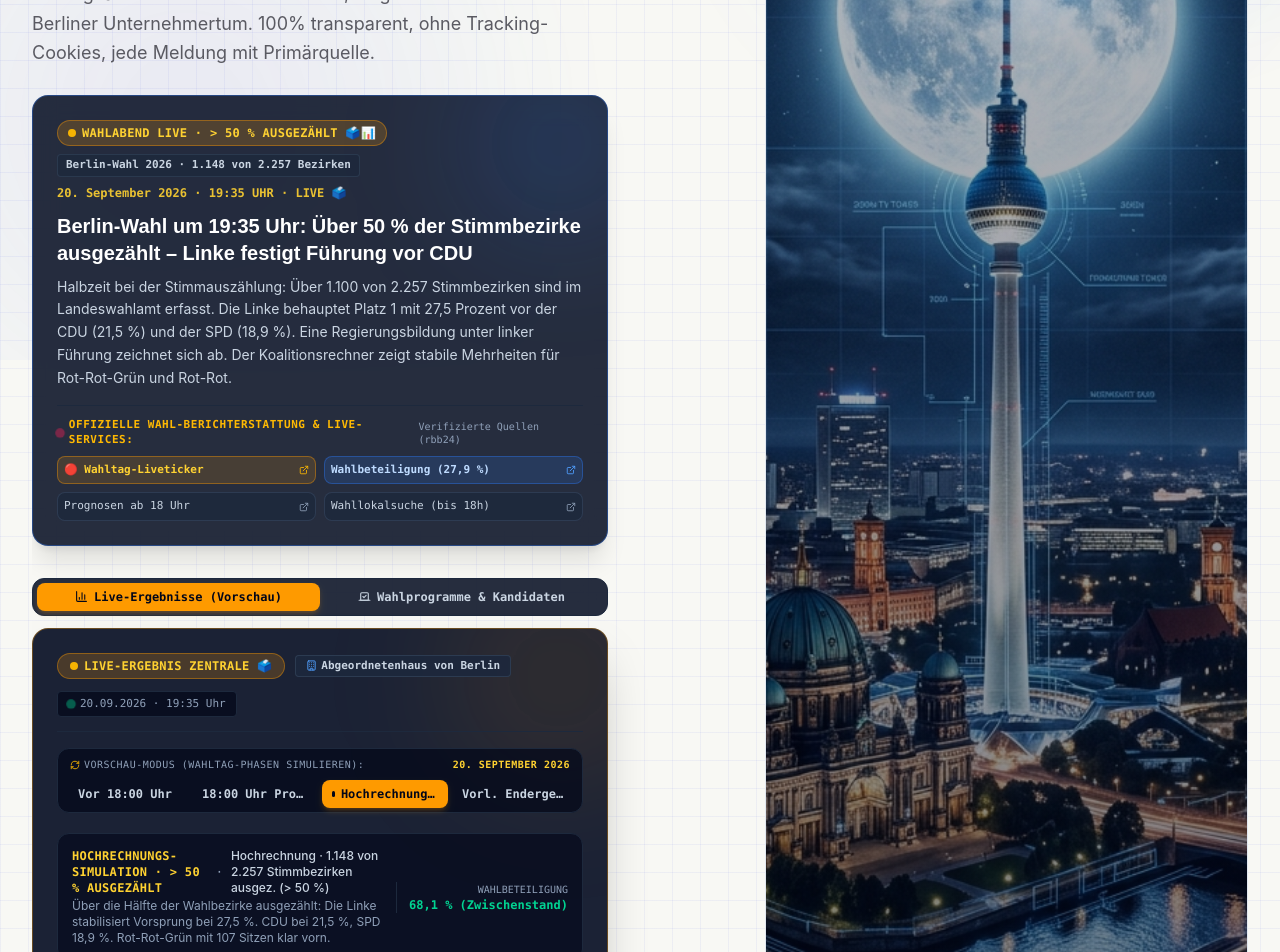
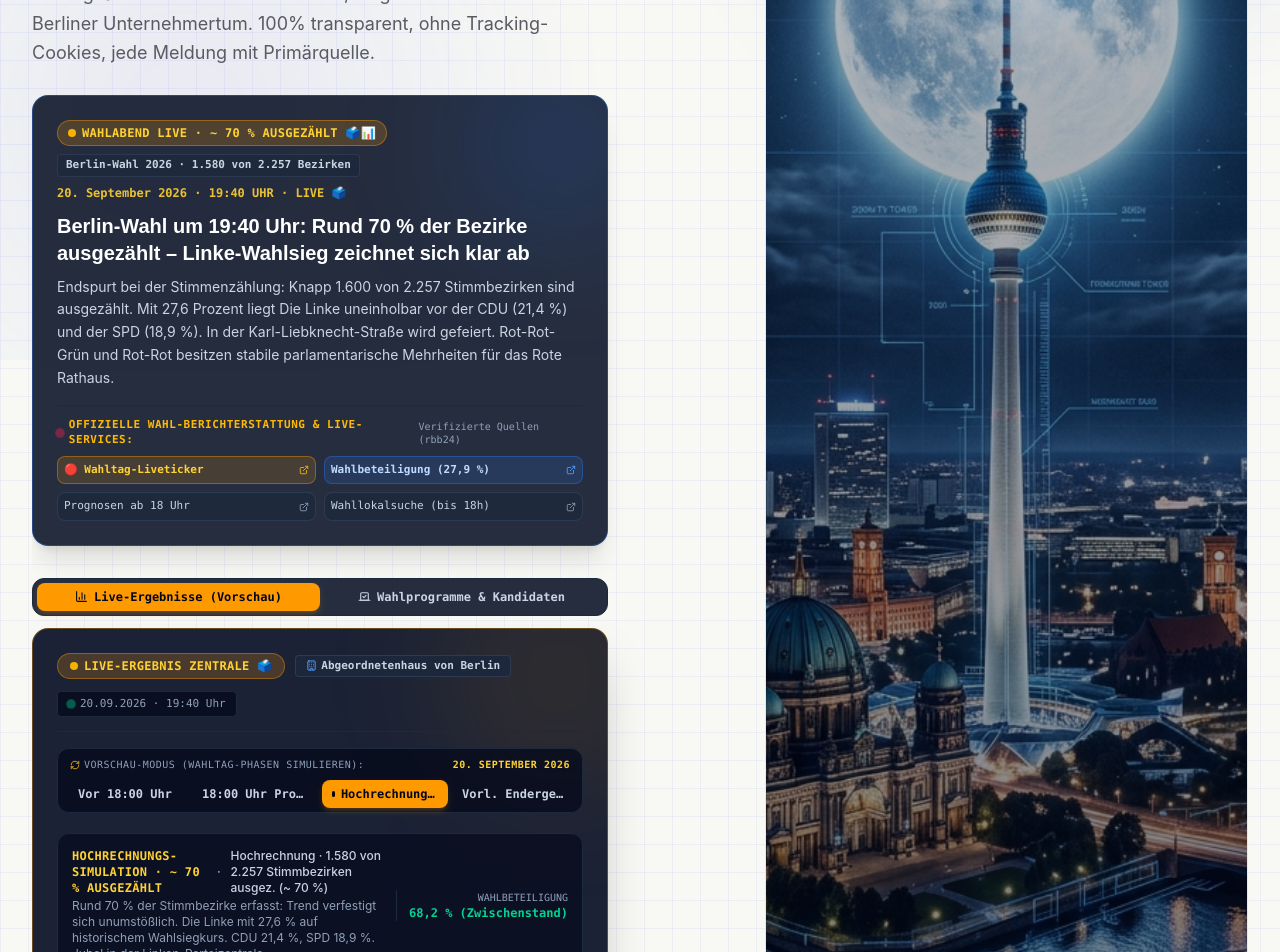
Before and after one commit to OrhanHero/herotax, a React (Vite) app: page / in a window 1280 px wide. Shown: the part 440-1392 px from the top of the page. Built offline with nearby package versions, Linux system fonts and the light colour scheme; no server answers.

Commit message:
feat: 19:40 Uhr Live-Hochrechnung (~ 70 % der Stimmbezirke ausgezählt)

```diff
--- a/src/components/atoms/NewsTicker.jsx
+++ b/src/components/atoms/NewsTicker.jsx
@@ -59,7 +59,7 @@ const NewsTicker = ({ items }) => {
           {t("ticker.label")}
         </span>
         <span className="hidden sm:inline-flex items-center gap-1 text-[10px] font-mono font-bold px-1.5 py-0.5 rounded bg-amber-400/20 text-amber-300 border border-amber-400/35 tracking-wider">
-          {daysLeft > 0 ? `NOCH ${daysLeft} TAGE 🗳️` : "HOCHRECHNUNG 19:35 UHR · > 50 % 🗳️📊"}
+          {daysLeft > 0 ? `NOCH ${daysLeft} TAGE 🗳️` : "HOCHRECHNUNG 19:40 UHR · ~ 70 % 🗳️📊"}
         </span>
       </div>
 
--- a/src/components/sections/HeroSection.jsx
+++ b/src/components/sections/HeroSection.jsx
@@ -129,14 +129,14 @@ const HeroSection = () => {
                 <div className="flex flex-wrap items-center gap-2">
                   <span className="inline-flex items-center gap-1.5 px-2.5 py-1 rounded-full text-xs font-bold bg-amber-500/20 text-amber-300 border border-amber-500/40 tracking-wide font-mono">
                     <span className="w-2 h-2 rounded-full bg-amber-400 animate-pulse" />
-                    WAHLABEND LIVE · &gt; 50 % AUSGEZÄHLT 🗳️📊
+                    WAHLABEND LIVE · ~ 70 % AUSGEZÄHLT 🗳️📊
                   </span>
                   <span className="text-[11px] font-mono font-semibold text-slate-300 bg-slate-800/80 px-2 py-0.5 rounded border border-slate-700/70">
-                    Berlin-Wahl 2026 · 1.148 von 2.257 Bezirken
+                    Berlin-Wahl 2026 · 1.580 von 2.257 Bezirken
                   </span>
                 </div>
                 <span className="text-xs text-amber-300/90 font-mono font-bold">
-                  20. September 2026 · 19:35 UHR · LIVE 🗳️
+                  20. September 2026 · 19:40 UHR · LIVE 🗳️
                 </span>
               </div>
 
@@ -151,13 +151,13 @@ const HeroSection = () => {
                   className="text-lg sm:text-xl font-bold text-white group-hover/link:text-amber-300 transition-colors leading-snug mb-2"
                   style={{ ...fontDisplay }}
                 >
-                  Berlin-Wahl um 19:35 Uhr: Über 50 % der Stimmbezirke ausgezählt – Linke festigt Führung vor CDU
+                  Berlin-Wahl um 19:40 Uhr: Rund 70 % der Bezirke ausgezählt – Linke-Wahlsieg zeichnet sich klar ab
                 </h3>
               </a>
 
               {/* Story Teaser */}
               <p className="text-sm text-slate-300 leading-relaxed mb-4 relative z-10">
-                Halbzeit bei der Stimmauszählung: Über 1.100 von 2.257 Stimmbezirken sind im Landeswahlamt erfasst. Die Linke behauptet Platz 1 mit 27,5 Prozent vor der CDU (21,5 %) und der SPD (18,9 %). Eine Regierungsbildung unter linker Führung zeichnet sich ab. Der Koalitionsrechner zeigt stabile Mehrheiten für Rot-Rot-Grün und Rot-Rot.
+                Endspurt bei der Stimmenzählung: Knapp 1.600 von 2.257 Stimmbezirken sind ausgezählt. Mit 27,6 Prozent liegt Die Linke uneinholbar vor der CDU (21,4 %) und der SPD (18,9 %). In der Karl-Liebknecht-Straße wird gefeiert. Rot-Rot-Grün und Rot-Rot besitzen stabile parlamentarische Mehrheiten für das Rote Rathaus.
               </p>
 
               {/* Individuell aufgelistete Primärquellen */}
--- a/src/data/articles.js
+++ b/src/data/articles.js
@@ -162,20 +162,20 @@ export const BERLIN_WAHL_SOURCES = [
 export const ARTICLES = [
   {
     cat: "Berlin Fokus",
-    tickerTag: "HOCHRECHNUNG 19:35",
+    tickerTag: "HOCHRECHNUNG 19:40",
     isElection: true,
-    title: "Berlin-Wahl um 19:35 Uhr: Über 50 % der Stimmbezirke ausgezählt – Linke festigt Führung vor CDU",
+    title: "Berlin-Wahl um 19:40 Uhr: Rund 70 % ausgezählt – Historischer Linke-Sieg zeichnet sich ab",
     excerpt:
-      "Rund 90 Minuten nach Schließung der Wahllokale sind mehr als die Hälfte aller 2.257 Berliner Stimmbezirke erfasst. Mit 27,5 % liegt Die Linke konstant an der Spitze des Feldes. Die CDU kommt auf 21,5 %, gefolgt von der SPD mit 18,9 % und den Grünen mit 16,5 %. Schwarz-Rot verliert seine parlamentarische Mehrheit deutlich.",
+      "Knapp zwei Stunden nach Schließung der Wahllokale sind rund 70 Prozent der Urnen- und Briefwahlbezirke ausgezählt. Die Linke behauptet stabil 27,6 % der Stimmen und liegt mehr als 6 Prozentpunkte vor der CDU (21,4 %). SPD und Grüne signalisieren bereits Bereitschaft für Sondierungsgespräche im Roten Rathaus.",
     read: "4 Min",
-    date: "20. September 2026 · 19:35 Uhr",
+    date: "20. September 2026 · 19:40 Uhr",
     source: { label: "rbb24 · Wahltag Liveticker", href: "https://www.rbb24.de/politik/berlin-wahl-2026/beitraege/berlin-wahl-agh-bvv-stimmen-ergebnis-reaktionen-liveticker.html" },
     sources: BERLIN_WAHL_SOURCES,
     featured: true,
     highlight: {
-      value: "1.148 / 2.257",
+      value: "1.580 / 2.257",
       compare: "Bezirke ausgezählt",
-      label: "Über 50 % erfasst · Linke stabil auf Platz 1 (27,5 %).",
+      label: "Rund 70 % erfasst · Linke (27,6 %) steuert auf Senatsführung zu.",
     },
   },
   {
--- a/src/data/electionResults.js
+++ b/src/data/electionResults.js
@@ -67,16 +67,16 @@ export const ELECTION_STAGES = {
   hochrechnung: {
     id: "hochrechnung",
     label: "Hochrechnung (Zwischenstand)",
-    tag: "HOCHRECHNUNGS-SIMULATION · > 50 % AUSGEZÄHLT",
-    statusBadge: "Hochrechnung · 1.148 von 2.257 Stimmbezirken ausgez. (> 50 %)",
+    tag: "HOCHRECHNUNGS-SIMULATION · ~ 70 % AUSGEZÄHLT",
+    statusBadge: "Hochrechnung · 1.580 von 2.257 Stimmbezirken ausgez. (~ 70 %)",
     statusColor: "blue",
-    time: "20.09.2026 · 19:35 Uhr",
+    time: "20.09.2026 · 19:40 Uhr",
     source: "Simulator · Auszählungs-Simulation",
-    turnout: "68,1 % (Zwischenstand)",
-    note: "Über die Hälfte der Wahlbezirke ausgezählt: Die Linke stabilisiert Vorsprung bei 27,5 %. CDU bei 21,5 %, SPD 18,9 %. Rot-Rot-Grün mit 107 Sitzen klar vorn.",
+    turnout: "68,2 % (Zwischenstand)",
+    note: "Rund 70 % der Stimmbezirke erfasst: Trend verfestigt sich unumstößlich. Die Linke mit 27,6 % auf historischem Wahlsiegkurs. CDU 21,4 %, SPD 18,9 %. Jubel in der Linken-Parteizentrale.",
     parties: [
-      { id: "linke", name: "Die Linke", percent: 27.5, diff: +15.3, seats: 48, color: "#BE3075", barColor: "bg-fuchsia-600" },
-      { id: "cdu", name: "CDU", percent: 21.5, diff: -6.7, seats: 36, color: "#0054A6", barColor: "bg-blue-600" },
+      { id: "linke", name: "Die Linke", percent: 27.6, diff: +15.4, seats: 48, color: "#BE3075", barColor: "bg-fuchsia-600" },
+      { id: "cdu", name: "CDU", percent: 21.4, diff: -6.8, seats: 36, color: "#0054A6", barColor: "bg-blue-600" },
       { id: "spd", name: "SPD", percent: 18.9, diff: +0.5, seats: 32, color: "#E3000F", barColor: "bg-red-600" },
       { id: "gruene", name: "Grüne", percent: 16.5, diff: -1.9, seats: 27, color: "#46962b", barColor: "bg-emerald-600" },
       { id: "afd", name: "AfD", percent: 10.3, diff: +1.2, seats: 16, color: "#009ee0", barColor: "bg-sky-500" },
--- a/src/services/articleService.js
+++ b/src/services/articleService.js
@@ -8,7 +8,7 @@
 
 import { BMDS_ITEMS, BSI_ITEMS, ARTICLES } from "../data/articles";
 
-const CACHE_PREFIX = "herotax_feed_v16_";
+const CACHE_PREFIX = "herotax_feed_v17_";
 export const CACHE_DURATION = 4 * 60 * 60 * 1000; // 4 Stunden — spiegelt den PHP-Cache (14400 s)
 
 /** type → welcher Feed-Proxy-Quellname abgefragt wird (siehe SOURCES in feed.php) */
```
